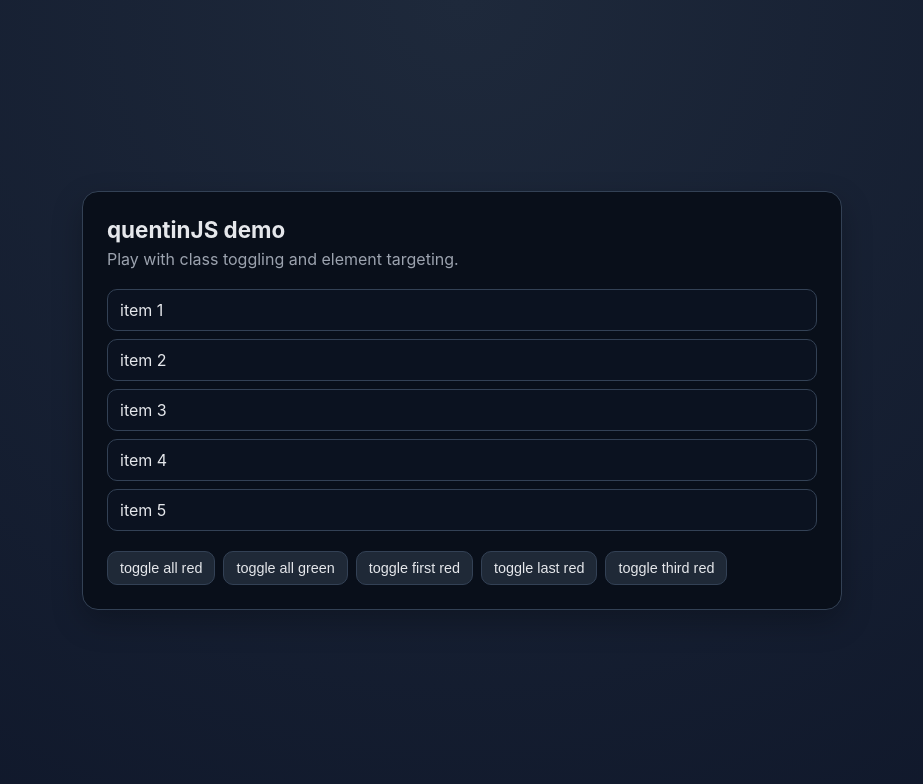
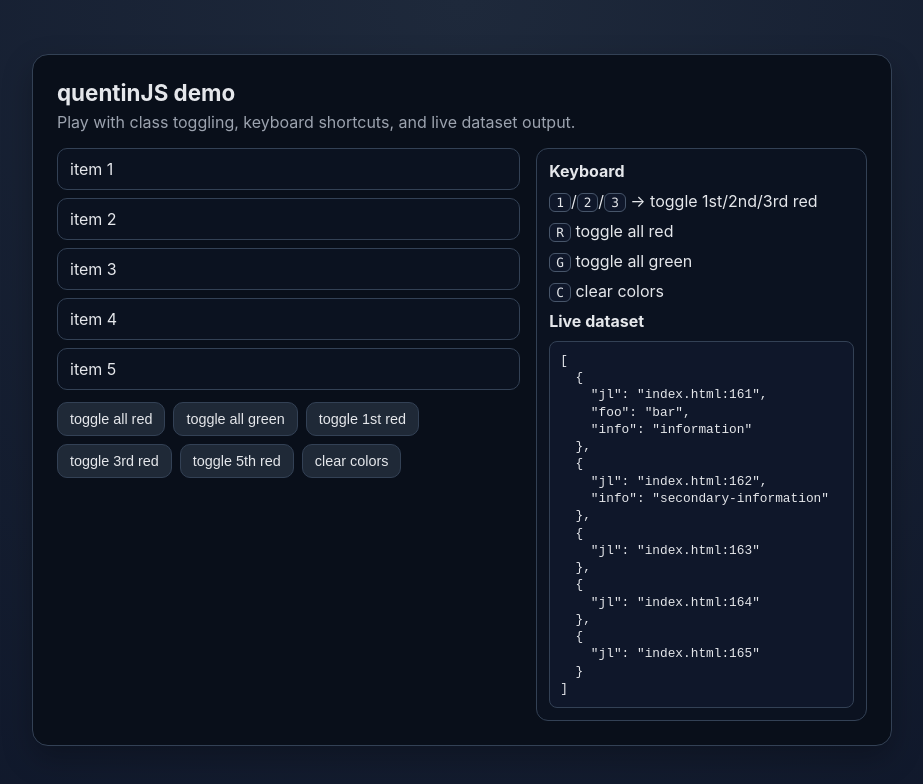
Before and after one commit to LucianBuzzo/quentin, a website: page index.html in a window 1280 px wide. Shown: the whole page, without its empty margins (178-1101 px from the left). Drawn offline with Linux system fonts and the light colour scheme.

Commit message:
feat(demo): add keyboard controls and live dataset panel

```diff
--- a/index.html
+++ b/index.html
@@ -33,12 +33,14 @@
 			}
 
 			.card {
-				width: min(760px, 100%);
+				width: min(860px, 100%);
 				background: color-mix(in oklab, var(--card), black 20%);
 				border: 1px solid var(--border);
 				border-radius: 16px;
 				padding: 24px;
 				box-shadow: 0 12px 30px rgba(0, 0, 0, 0.25);
+				display: grid;
+				gap: 16px;
 			}
 
 			h1 {
@@ -47,14 +49,26 @@
 			}
 
 			p {
-				margin: 0 0 20px;
+				margin: 0;
 				color: var(--muted);
+			}
+
+			.layout {
+				display: grid;
+				gap: 16px;
+				grid-template-columns: 1.4fr 1fr;
+			}
+
+			@media (max-width: 760px) {
+				.layout {
+					grid-template-columns: 1fr;
+				}
 			}
 
 			.list {
 				list-style: none;
 				padding: 0;
-				margin: 0 0 20px;
+				margin: 0;
 				display: grid;
 				gap: 8px;
 			}
@@ -76,6 +90,7 @@
 				display: flex;
 				flex-wrap: wrap;
 				gap: 8px;
+				margin-top: 12px;
 			}
 
 			button {
@@ -92,6 +107,36 @@
 				border-color: var(--accent);
 			}
 
+			.panel {
+				border: 1px solid var(--border);
+				border-radius: 12px;
+				padding: 12px;
+				background: #0b1220;
+				display: grid;
+				gap: 10px;
+			}
+
+			.kbd {
+				font-family: ui-monospace, SFMono-Regular, Menlo, Monaco, Consolas,
+					Liberation Mono, Courier New, monospace;
+				font-size: 0.8rem;
+				padding: 1px 6px;
+				border: 1px solid #475569;
+				border-radius: 6px;
+				background: #0f172a;
+			}
+
+			pre {
+				margin: 0;
+				padding: 10px;
+				border-radius: 8px;
+				overflow: auto;
+				background: #0f172a;
+				border: 1px solid var(--border);
+				font-size: 0.8rem;
+				line-height: 1.35;
+			}
+
 			.red {
 				color: var(--red);
 			}
@@ -103,10 +148,16 @@
 	</head>
 	<body>
 		<main class="card">
+			<header>
 				<h1>quentinJS demo</h1>
-			<p>Play with class toggling and element targeting.</p>
+				<p>
+					Play with class toggling, keyboard shortcuts, and live dataset output.
+				</p>
+			</header>
 
-			<ul class="list">
+			<section class="layout">
+				<div>
+					<ul class="list" id="items-list">
 						<li data-foo="bar" data-info="information" class="item first">item 1</li>
 						<li data-info="secondary-information" class="item second">item 2</li>
 						<li class="item third">item 3</li>
@@ -117,27 +168,65 @@
 					<div class="controls">
 						<button onclick="classy('red')">toggle all red</button>
 						<button onclick="classy('green')">toggle all green</button>
-				<button onclick="firstRed()">toggle first red</button>
-				<button onclick="lastRed()">toggle last red</button>
-				<button onclick="thirdRed()">toggle third red</button>
+						<button onclick="toggleNth(1)">toggle 1st red</button>
+						<button onclick="toggleNth(3)">toggle 3rd red</button>
+						<button onclick="toggleNth(5)">toggle 5th red</button>
+						<button onclick="clearColors()">clear colors</button>
 					</div>
+				</div>
+
+				<aside class="panel">
+					<strong>Keyboard</strong>
+					<div>
+						<span class="kbd">1</span>/<span class="kbd">2</span>/<span class="kbd">3</span>
+						→ toggle 1st/2nd/3rd red
+					</div>
+					<div><span class="kbd">R</span> toggle all red</div>
+					<div><span class="kbd">G</span> toggle all green</div>
+					<div><span class="kbd">C</span> clear colors</div>
+
+					<strong>Live dataset</strong>
+					<pre id="dataset-view">{}</pre>
+				</aside>
+			</section>
 		</main>
 
 		<script src="quentin.js"></script>
 		<script>
 			const $items = q("li");
+			const datasetView = document.getElementById("dataset-view");
+
+			function renderDataset() {
+				const allData = $items.dataAll();
+				datasetView.textContent = JSON.stringify(allData, null, 2);
+			}
+
 			function classy(name) {
 				$items.toggleClass(name);
+				renderDataset();
 			}
-			function firstRed() {
-				$items.first().toggleClass("red");
+
+			function toggleNth(n) {
+				$items.eq(n - 1).toggleClass("red");
+				renderDataset();
 			}
-			function lastRed() {
-				$items.last().toggleClass("red");
+
+			function clearColors() {
+				$items.removeClass("red").removeClass("green");
+				renderDataset();
 			}
-			function thirdRed() {
-				$items.eq(2).toggleClass("red");
-			}
+
+			document.addEventListener("keydown", (event) => {
+				const key = event.key.toLowerCase();
+				if (key === "r") classy("red");
+				if (key === "g") classy("green");
+				if (key === "c") clearColors();
+				if (key === "1") toggleNth(1);
+				if (key === "2") toggleNth(2);
+				if (key === "3") toggleNth(3);
+			});
+
+			renderDataset();
 		</script>
 	</body>
 </html>
```
Lines whose indentation alone changed are shown as unchanged.
